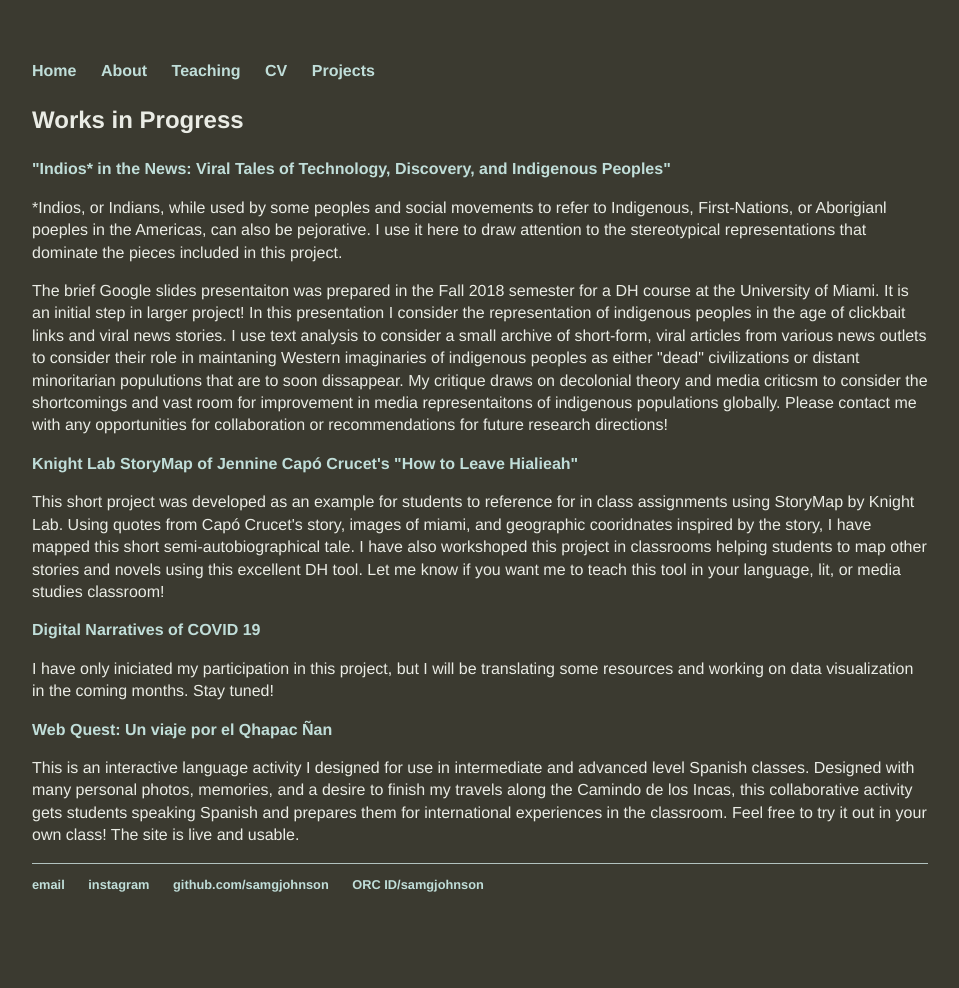
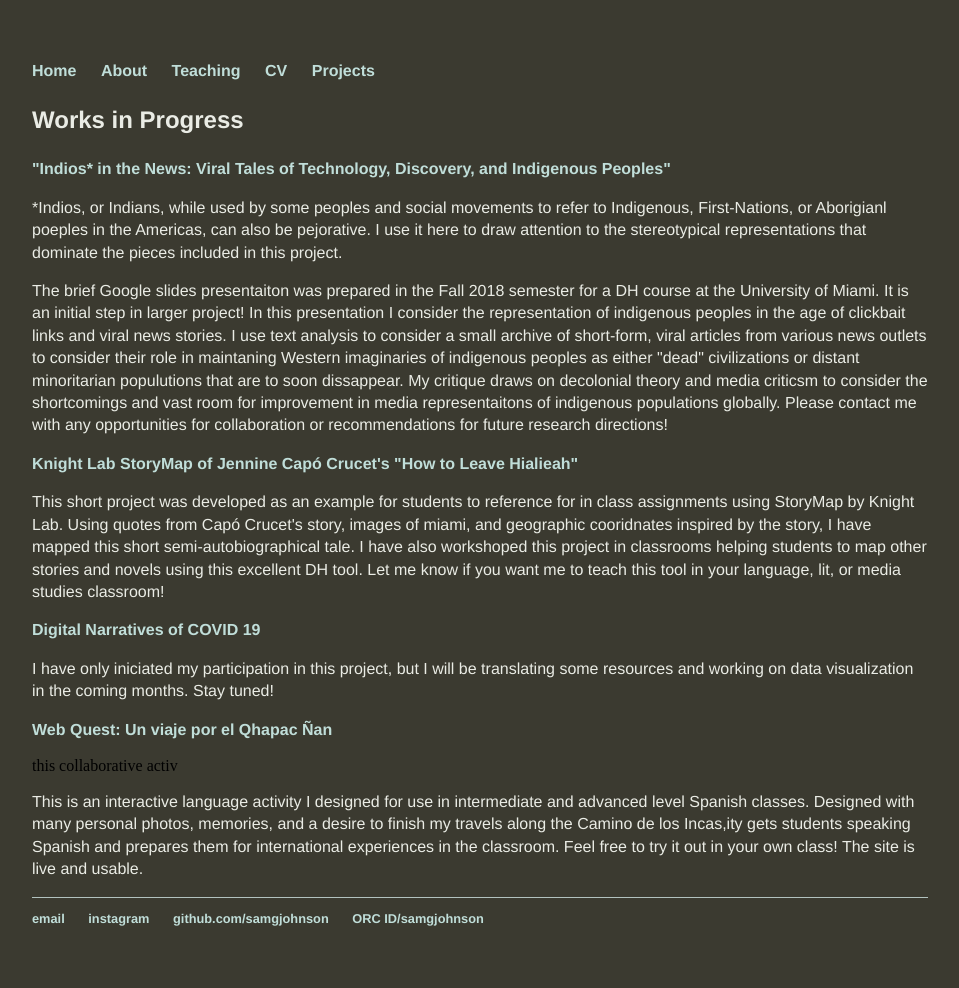
Before and after one commit to samgjohnson/samgjohnson.github.io, a Jekyll site: the page built from dhprojects/index.html, in a window 1280 px wide. Shown: the whole page, without its empty margins (160-1119 px from the left). Built offline with Jekyll 4.4.1, drawn with Linux system fonts in a browser that asks for light colours; before the commit the page ends 954 px from its top, so only the background shows below that.

Commit message:
Update index.html

```diff
--- a/dhprojects/index.html
+++ b/dhprojects/index.html
@@ -10,5 +10,5 @@
 <p>This short project was developed as an example for students to reference for in class assignments using StoryMap by Knight Lab. Using quotes from Capó Crucet's story, images of miami, and geographic cooridnates inspired by the story, I have mapped this short semi-autobiographical tale. I have also workshoped this project in classrooms helping students to map other stories and novels using this excellent DH tool. Let me know if you want me to teach this tool in your language, lit, or media studies classroom!
 <p><a href="https://covid.dh.miami.edu/"><b>Digital Narratives of COVID 19</b></a></p>
 <p>I have only iniciated my participation in this project, but I will be translating some resources and working on data visualization in the coming months. Stay tuned!</p>
-<p><a href="https://sites.google.com/site/webquestsgjohnson/un-viaje-por-el-qhapac-%C3%B1an?authuser=0"><b>Web Quest: Un viaje por el Qhapac Ñan</b></a></p>
-<p>This is an interactive language activity I designed for use in intermediate and advanced level Spanish classes. Designed with many personal photos, memories, and a desire to finish my travels along the Camindo de los Incas, this collaborative activity gets students speaking Spanish and prepares them for international experiences in the classroom. Feel free to try it out in your own class! The site is live and usable.</p>
+<p><a href="https://sites.google.com/site/webquestsgjohnson/un-viaje-por-el-qhapac-%C3%B1an?authuser=0"><b>Web Quest: Un viaje por el Qhapac Ñan</b></a></p> this collaborative activ
+<p>This is an interactive language activity I designed for use in intermediate and advanced level Spanish classes. Designed with many personal photos, memories, and a desire to finish my travels along the Camino de los Incas,ity gets students speaking Spanish and prepares them for international experiences in the classroom. Feel free to try it out in your own class! The site is live and usable.</p>
```
